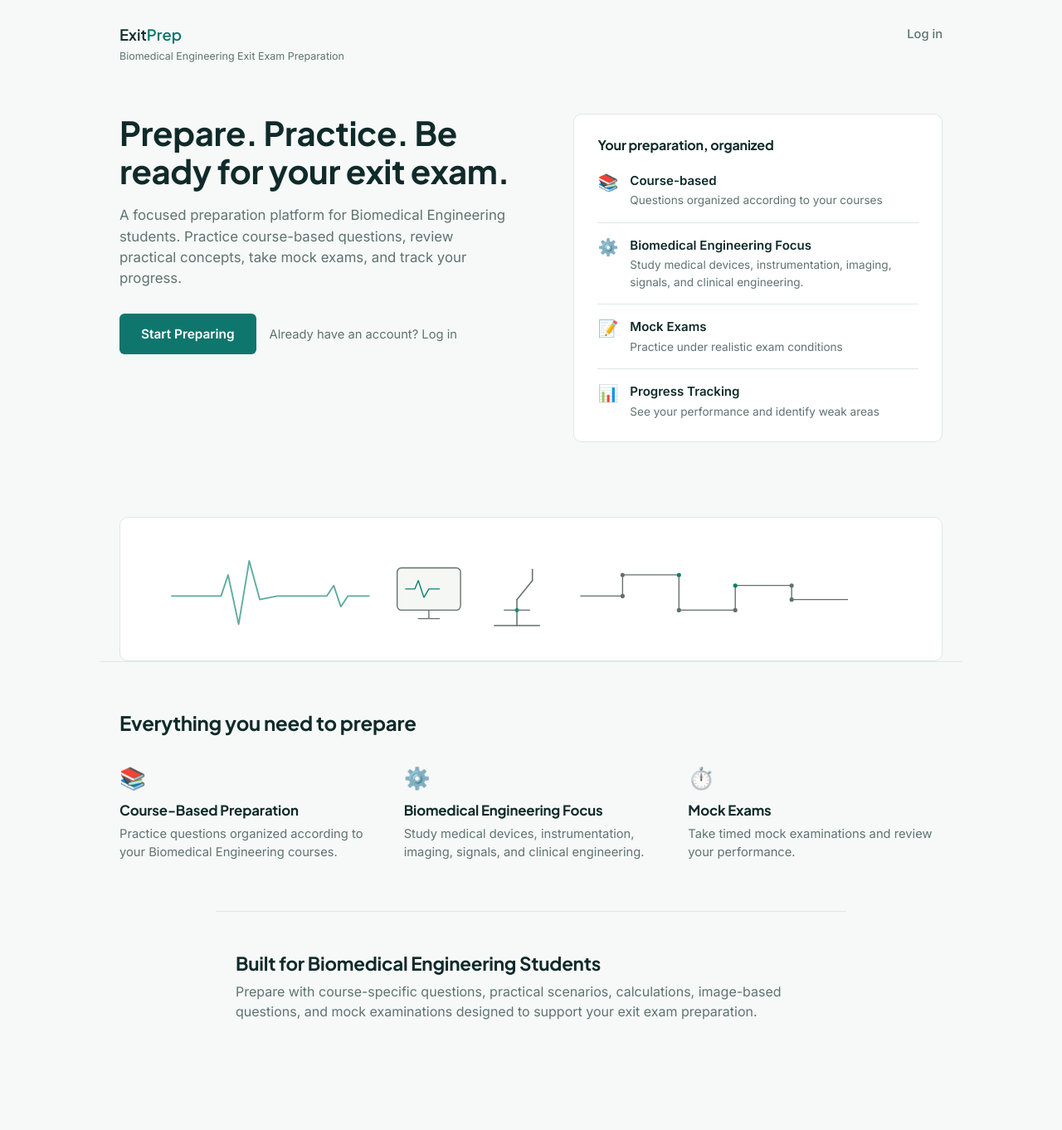
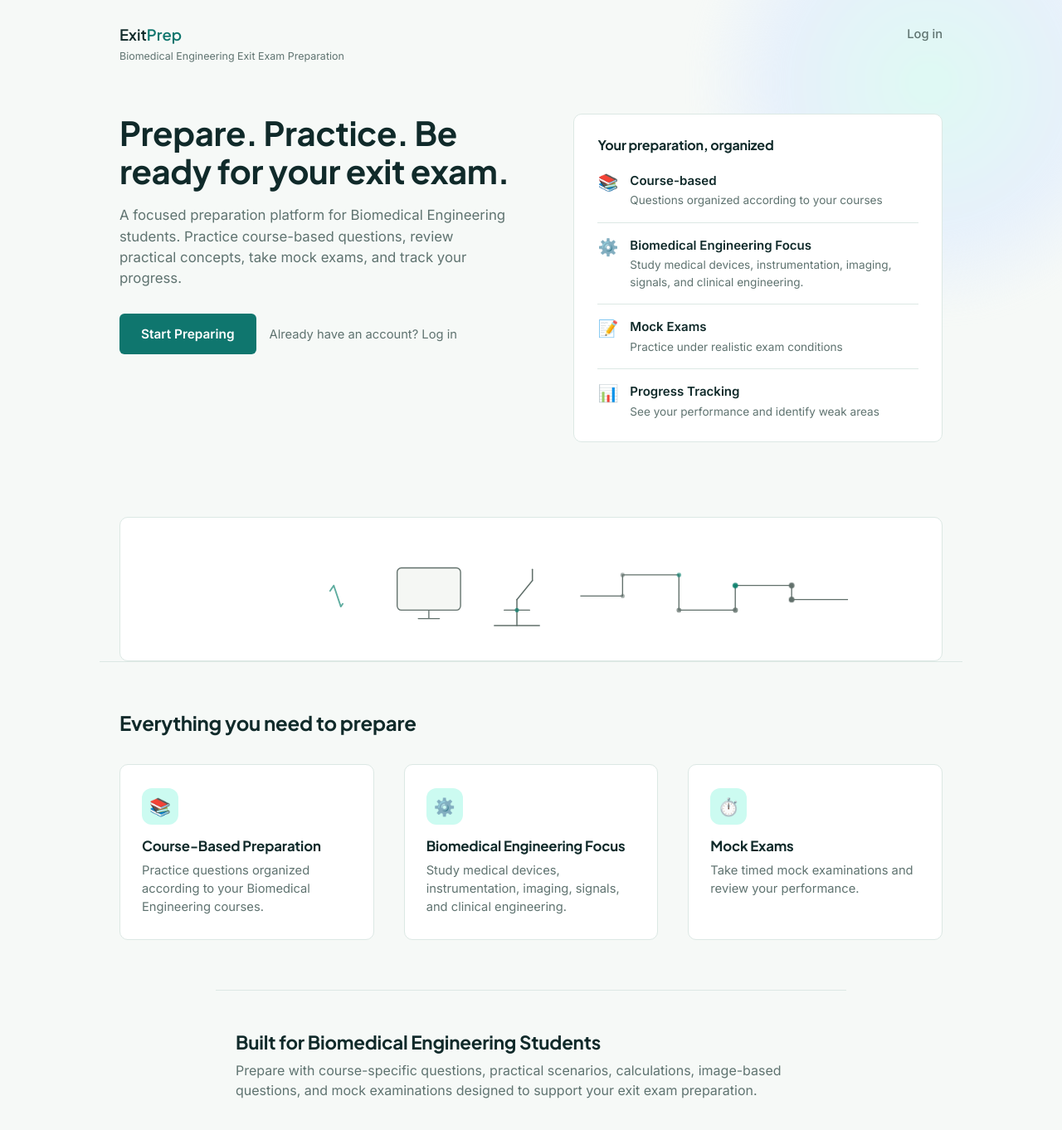
Before and after one commit to mike-dev12/-exit-exam-starter, a Next.js app: page / in a window 1280 px wide. Shown: the top 1362 px of the page at 83% size. Before the commit the page ends 1331 px from the top, so only its background shows below. Built offline with nearby package versions, Linux system fonts and the light colour scheme; no server answers.

Commit message:
Update colors and typography

```diff
--- a/app/globals.css
+++ b/app/globals.css
@@ -256,6 +256,32 @@ button:disabled {
 
 .nav-link:hover {
   color: var(--ink);
+}
+
+/* Hero section wrapper: carries the one gradient moment on the page */
+.hero-section {
+  position: relative;
+  overflow: hidden;
+}
+
+.hero-section::before {
+  content: '';
+  position: absolute;
+  top: -180px;
+  right: -120px;
+  width: 560px;
+  height: 560px;
+  background: radial-gradient(circle, var(--teal-light) 0%, var(--blue-light) 45%, transparent 72%);
+  opacity: 0.55;
+  filter: blur(10px);
+  pointer-events: none;
+  z-index: 0;
+}
+
+.hero-section .nav,
+.hero-section .hero {
+  position: relative;
+  z-index: 1;
 }
 
 /* Hero */
@@ -616,6 +642,52 @@ button:disabled {
   display: block;
 }
 
+/* The illustration is the one place motion runs continuously: a signal
+   traveling the ECG trace and lighting up circuit nodes in sequence,
+   like a live monitor rather than a static diagram. */
+.ecg-path {
+  stroke-dasharray: 46 720;
+  animation: ecg-travel 3.6s linear infinite;
+}
+
+.ecg-path-small {
+  stroke-dasharray: 20 200;
+  animation: ecg-travel 2.4s linear infinite;
+}
+
+@keyframes ecg-travel {
+  from {
+    stroke-dashoffset: 766;
+  }
+  to {
+    stroke-dashoffset: 0;
+  }
+}
+
+.circuit-dot {
+  animation: dot-pulse 2.8s ease-in-out infinite;
+}
+
+@keyframes dot-pulse {
+  0%,
+  100% {
+    opacity: 0.55;
+    r: 3;
+  }
+  50% {
+    opacity: 1;
+    r: 4;
+  }
+}
+
+@media (prefers-reduced-motion: reduce) {
+  .ecg-path,
+  .ecg-path-small,
+  .circuit-dot {
+    animation: none;
+  }
+}
+
 /* Feature cards section */
 .features-section {
   max-width: 1040px;
@@ -635,10 +707,34 @@ button:disabled {
   gap: 36px;
 }
 
+.feature-card {
+  background: var(--surface);
+  border: 1px solid var(--line);
+  border-radius: var(--radius);
+  padding: 28px 26px;
+  transition: transform 0.2s ease, box-shadow 0.2s ease, border-color 0.2s ease;
+}
+
+.feature-card:hover {
+  transform: translateY(-3px);
+  box-shadow: 0 12px 24px -12px rgba(15, 118, 110, 0.28);
+  border-color: var(--teal-light);
+}
+
+.feature-card .feature-icon-wrap {
+  width: 44px;
+  height: 44px;
+  border-radius: 12px;
+  background: var(--teal-light);
+  display: flex;
+  align-items: center;
+  justify-content: center;
+  margin-bottom: 16px;
+}
+
 .feature-card .feature-icon {
-  font-size: 1.6rem;
+  font-size: 1.3rem;
   display: block;
-  margin-bottom: 12px;
 }
 
 .feature-card h3 {
--- a/app/page.js
+++ b/app/page.js
@@ -44,6 +44,7 @@ const featureCards = [
 export default function Home() {
   return (
     <div>
+      <div className="hero-section">
       <header>
         <div className="nav reveal reveal-1">
           <div>
@@ -94,6 +95,7 @@ export default function Home() {
           ))}
         </div>
       </div>
+      </div>
 
       <div className="bio-illustration">
         <div className="bio-illustration-inner">
@@ -105,6 +107,7 @@ export default function Home() {
           >
             {/* ECG waveform */}
             <path
+              className="ecg-path"
               d="M40,90 L110,90 L120,60 L135,130 L150,40 L165,95 L190,90 L260,90 L270,75 L280,105 L290,90 L320,90"
               stroke="#087f6b"
               strokeWidth="2.2"
@@ -117,6 +120,7 @@ export default function Home() {
             {/* Monitor / device */}
             <rect x="360" y="50" width="90" height="60" rx="6" stroke="#61706b" strokeWidth="1.6" fill="#f5f7f4" />
             <path
+              className="ecg-path-small"
               d="M372,80 L385,80 L390,68 L398,92 L405,80 L420,80"
               stroke="#087f6b"
               strokeWidth="1.6"
@@ -142,14 +146,14 @@ export default function Home() {
               strokeWidth="1.6"
               fill="none"
             />
-            <circle cx="680" cy="90" r="3" fill="#61706b" />
-            <circle cx="680" cy="60" r="3" fill="#61706b" />
-            <circle cx="760" cy="60" r="3" fill="#087f6b" />
-            <circle cx="760" cy="110" r="3" fill="#61706b" />
-            <circle cx="840" cy="110" r="3" fill="#61706b" />
-            <circle cx="840" cy="75" r="3" fill="#087f6b" />
-            <circle cx="920" cy="75" r="3" fill="#61706b" />
-            <circle cx="920" cy="95" r="3" fill="#61706b" />
+            <circle className="circuit-dot" style={{ animationDelay: '0s' }} cx="680" cy="90" r="3" fill="#61706b" />
+            <circle className="circuit-dot" style={{ animationDelay: '0.2s' }} cx="680" cy="60" r="3" fill="#61706b" />
+            <circle className="circuit-dot" style={{ animationDelay: '0.4s' }} cx="760" cy="60" r="3" fill="#087f6b" />
+            <circle className="circuit-dot" style={{ animationDelay: '0.6s' }} cx="760" cy="110" r="3" fill="#61706b" />
+            <circle className="circuit-dot" style={{ animationDelay: '0.8s' }} cx="840" cy="110" r="3" fill="#61706b" />
+            <circle className="circuit-dot" style={{ animationDelay: '1s' }} cx="840" cy="75" r="3" fill="#087f6b" />
+            <circle className="circuit-dot" style={{ animationDelay: '1.2s' }} cx="920" cy="75" r="3" fill="#61706b" />
+            <circle className="circuit-dot" style={{ animationDelay: '1.4s' }} cx="920" cy="95" r="3" fill="#61706b" />
           </svg>
         </div>
       </div>
@@ -159,7 +163,9 @@ export default function Home() {
         <div className="features-grid">
           {featureCards.map((f) => (
             <div className="feature-card" key={f.title}>
-              <span className="feature-icon">{f.icon}</span>
+              <span className="feature-icon-wrap">
+                <span className="feature-icon">{f.icon}</span>
+              </span>
               <h3>{f.title}</h3>
               <p>{f.desc}</p>
             </div>
```
